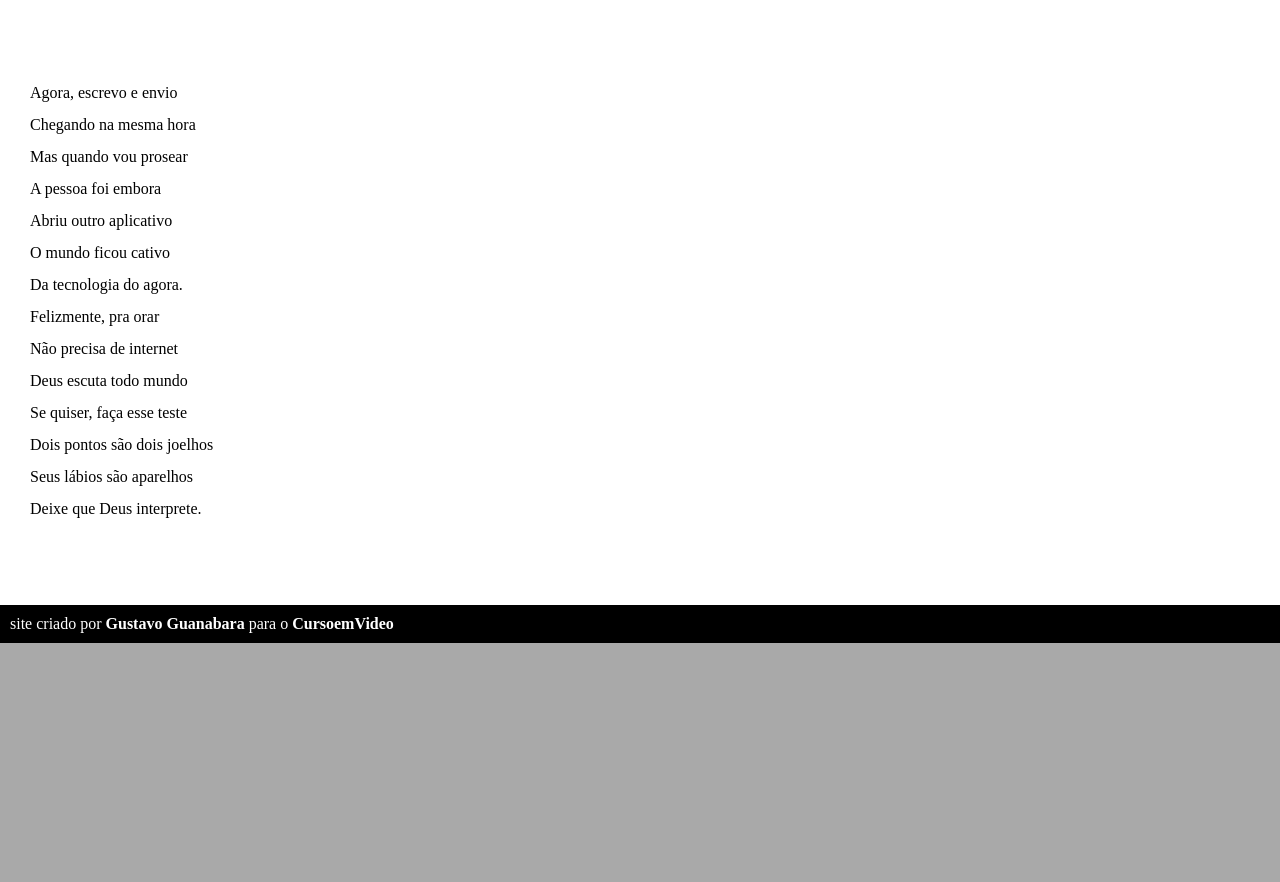
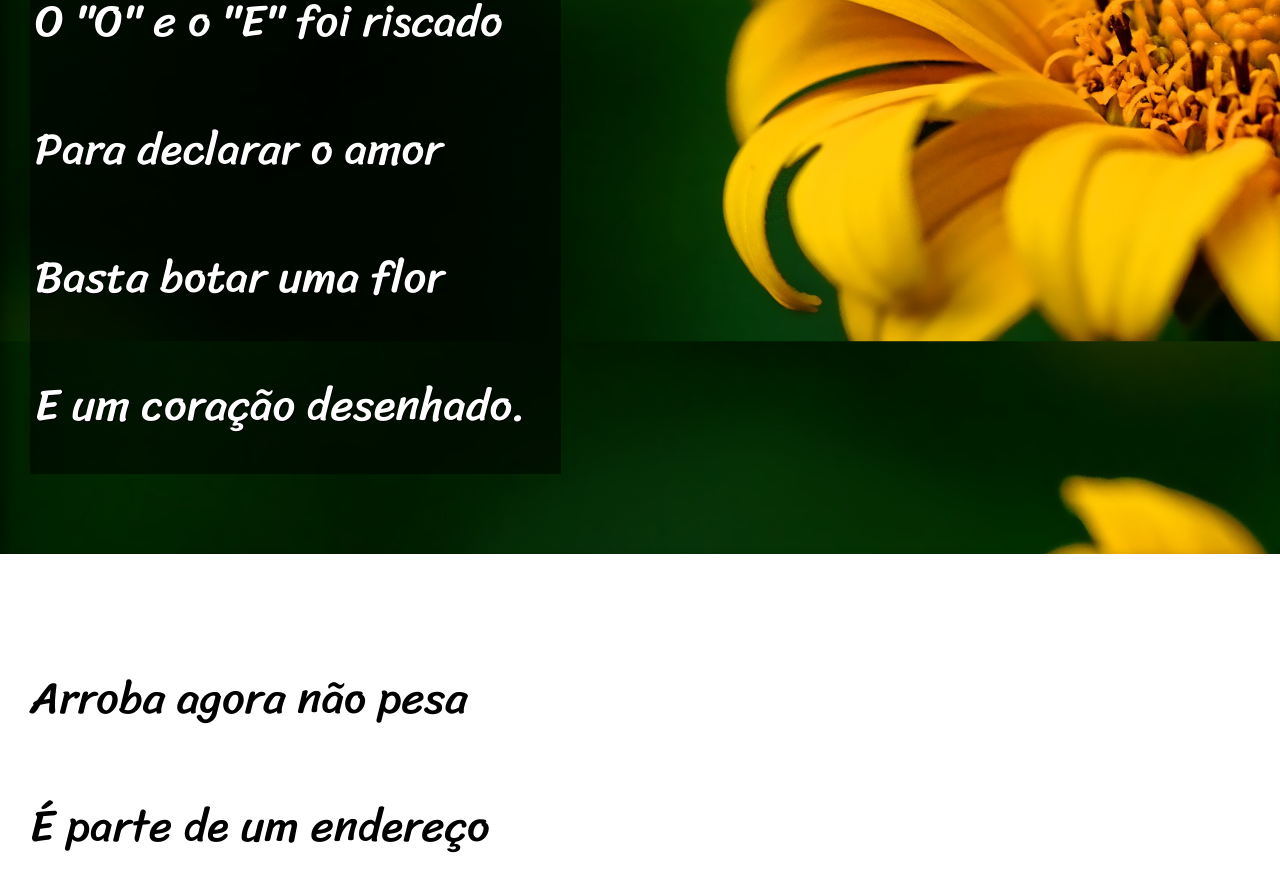
Before and after one commit to Guilherme22B/projeto-cordel, a plain HTML site: page index.html in a window 1280 px wide. Shown: the part 1918-2800 px from the top of the page. Before the commit the page ends 2561 px from the top, so only its background shows below. Drawn offline with Linux system fonts and the light colour scheme.

Commit message:
atualizaçao projeto cordel

```diff
--- a/estilo/style.css
+++ b/estilo/style.css
@@ -1,13 +1,26 @@
 @charset "UTF-8";
+@import url('https://fonts.googleapis.com/css2?family=Passion+One&display=swap');
+
+@import url('https://fonts.googleapis.com/css2?family=Sriracha&display=swap');
+
 
 *{
     margin: 0;
     padding: 0;
 }
 
+:root{
+
+    --fonte1: verdana, Geneva,Tahoma, sans-serif;
+    --fonte2: 'Passion One', cursive;
+    --fonte3: 'Sriracha', cursive;
+
+}
+
 html, body{
     background-color: darkgray;
     min-height: 100vh;
+    font-family: var(--fonte1);
 }
 
 header{
@@ -17,6 +30,8 @@ header{
 }
 
 header h1{
+    font-size: 10vw;
+    font-family: var(--fonte2);
     padding-top: 50px;
     font-variant: small-caps;
 
@@ -35,26 +50,53 @@ a:hover{
     text-decoration: underline;
 }
 section{
+    font-family: var(--fonte3);
     padding: 10vh 0px 10vh 0px;
-    line-height: 2em;
+    line-height: 10vw;
+    font-size: 3.5vw;
     padding-left: 30px;
+
+
 }
 section.normal{
     background-color: white;
     color: black;
 }
 
+section p{
+    padding-bottom: 2em;
+}
 section.imagem{
     background: rgba(0, 0, 0, 0.541);
     color: white;
+
+    box-shadow: inset 6px 6px 13px 0px rgba(0, 0, 0, 0.418);
+    background-size: cover;
+    background-attachment: fixed;
 }
 
 section.imagem > p{
-    background: rgba(0, 0, 0, 0.212);
-    width: 400px;
+    background-color: rgba(0, 0, 0, 0.514);
+    text-shadow: 1px 1px 0px black;
+    display: inline-block;
+    padding: 5px;
+
+
+}
+
+section#img01{
+    background-image: url('../imagens/background001.jpg');
+    background-position: right center;
+
+}
+section#img02{
+    background-image: url('../imagens/background002.jpg');
+    background-position: right center;
 }
 footer{
     background-color: black;
+    text-align: center;
     color: white;
     padding: 10px;
+
 }
--- a/index.html
+++ b/index.html
@@ -25,7 +25,7 @@
         </p>
     </section>
 
-    <section class="imagem">
+    <section class="imagem" id="img01">
         <p>
             Não é mais como era antes <br>
             É tudo abreviado <br>
@@ -62,7 +62,7 @@
             </p>
     </section>
 
-    <section class="imagem">
+    <section class="imagem" id="img02">
         <p>
             Tenho saudade das cartas <br>
             Escritas com a própria mão <br>
```
